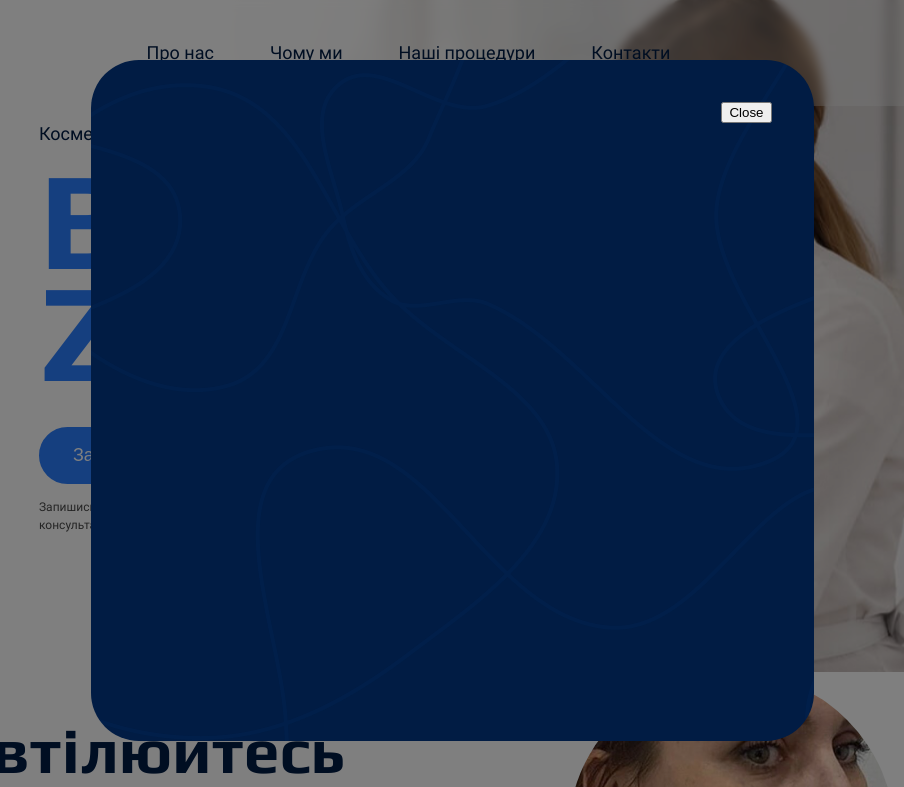
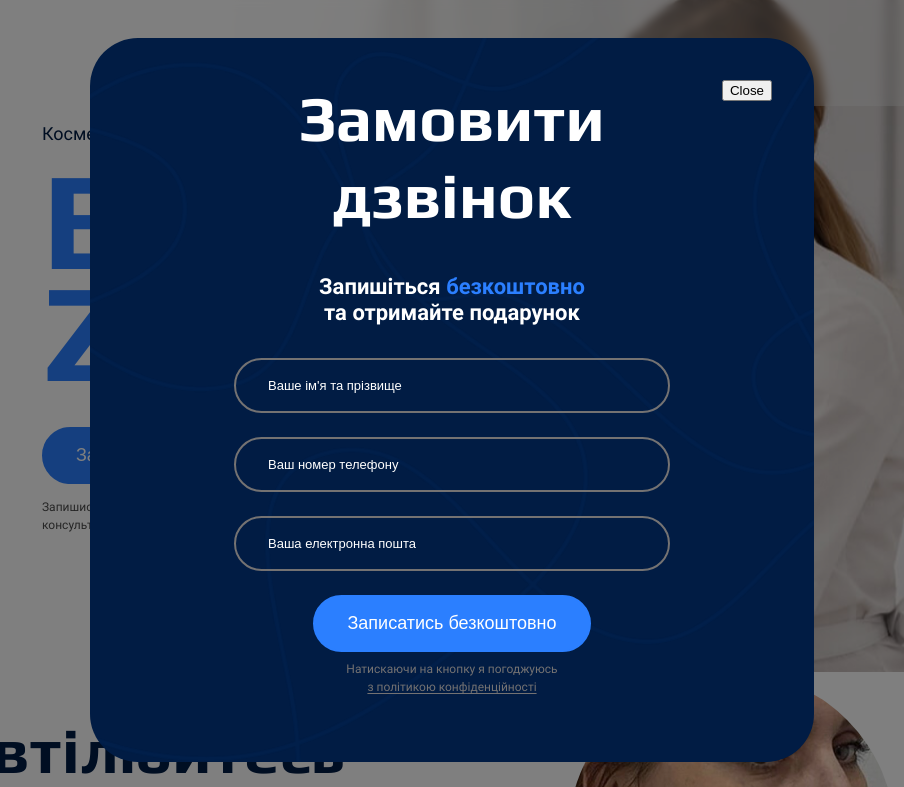
Before and after one commit to OksanaVozna/Beauty-Zone-Project, a plain HTML site: page index.html in a window 1280 px wide. Both pictures are taken after a click on the button "Замовити дзвінок". Shown: the top 787 px of the page, 188-1092 px from the left. Drawn offline with Linux system fonts and the light colour scheme.

Commit message:
added forms

```diff
--- a/css/style.css
+++ b/css/style.css
@@ -35,6 +35,7 @@
   --color-brand-dark: #011c44;
   --color-brand-light: #2b7fff;
   --color-brand-white: #ffffff;
+  --color-brand-gray: #747272;
   --secondary-color-dark: #000000;
   --color-secondary-dark-blue: #011f4a;
   --color-secondary-light-blue: #a8c6f561;
@@ -80,8 +81,23 @@ a {
   display: inline-block;
 }
 
+.visually-hidden {
+  position: absolute;
+  width: 1px;
+  height: 1px;
+  margin: -1px;
+  padding: 0;
+  overflow: hidden;
+  border: 0;
+  clip: rect(0 0 0 0);
+}
+
 .section {
   padding: 48px 0;
+}
+
+.accent {
+  color: var(--color-brand-light);
 }
 
 .section-title {
@@ -90,10 +106,6 @@ a {
   color: var(--color-brand-dark);
   font-family: 'Play', sans-serif;
   font-size: 64px;
-}
-
-.section-title .accent {
-  color: var(--color-brand-light);
 }
 
 .container {
@@ -179,7 +191,7 @@ a {
 /* hero section */
 
 .hero-section {
-  padding: 123.12px 0px 126.48px 203px;
+  padding: 123.12px 0px 126.48px 206px;
   background-image: linear-gradient(
       89.38deg,
       #ffffff 30.62%,
@@ -463,7 +475,7 @@ a {
 }
 
 .copyright-text {
-  color: #747272;
+  color: var(--color-brand-gray);
   font-size: 13px;
 }
 
@@ -478,7 +490,7 @@ a {
   display: flex;
   justify-content: center;
   align-items: center;
-  padding: 20px 0;
+  padding: 10px 0;
   background-color: rgba(0, 0, 0, 0.5);
   transition: opacity 0.3s, visibility 0.3s;
 }
@@ -492,13 +504,15 @@ a {
 .modal {
   position: relative;
   width: 100%;
-  max-width: 723px;
+  max-width: 724px;
   height: 100%;
-  max-height: 681px;
+  max-height: 724px;
+  padding: 42px 144px;
   border-radius: 48px;
   background-image: url(../images/modal-background.png);
   background-color: var(--color-brand-dark);
   background-size: cover;
+  overflow: auto;
 }
 
 .modal-btn-close {
@@ -506,3 +520,74 @@ a {
   top: 42px;
   right: 42px;
 }
+
+.modal-title {
+  margin: 0 auto 40px;
+  text-align: center;
+  color: var(--color-brand-white);
+  font-family: 'Play', sans-serif;
+  font-weight: 700;
+  font-size: 64px;
+}
+
+.modal-text {
+  max-width: 274px;
+  margin: 0 auto 32px;
+  text-align: center;
+  color: var(--color-brand-white);
+  font-family: 'Roboto', sans-serif;
+  font-weight: 600;
+  font-size: 22px;
+}
+
+.form-field {
+  margin-bottom: 24px;
+}
+
+.form-label {
+  display: block;
+}
+
+.form-input {
+  width: 100%;
+  padding: 18px 32px;
+  color: var(--color-brand-white);
+  font-size: 13px;
+  background-color: transparent;
+  border-radius: 32px;
+  border: 2px solid var(--color-brand-gray);
+  transition: background-color 0.3s;
+}
+
+.form-input:focus {
+  background-color: var(--color-brand-gray);
+  outline: none;
+}
+
+.form-input::placeholder {
+  color: var(--color-brand-white);
+  font-size: 13px;
+}
+
+.form-button {
+  display: block;
+  margin: 0 auto 8px;
+}
+
+.button:hover.form-button {
+  color: var(--color-brand-white);
+}
+
+.form-terms {
+  margin: 0 auto;
+  max-width: 212px;
+  color: var(--color-brand-gray);
+  font-size: 12px;
+  line-height: 1.5;
+  text-align: center;
+}
+
+.form-link {
+  color: var(--color-brand-gray);
+  text-underline-offset: 2px;
+}
--- a/index.html
+++ b/index.html
@@ -62,7 +62,7 @@
       </div>
     </header>
     <main>
-      <section class="hero-section">
+      <section class="hero-section section">
         <div class="container hero-container">
           <p>Косметологічна клініка</p>
           <h1 class="hero-title">Beauty Zone</h1>
@@ -215,6 +215,61 @@
                 Запишіться <span class="accent">безкоштовно</span> та отримайте
                 подарунок
               </p>
+              <div class="form-field">
+                <form name="contacts-form" autocomplete="off" novalidate>
+                  <label class="form-label visually-hidden" for="user-name"
+                    >Ім'я</label
+                  >
+                  <input
+                    class="form-input"
+                    type="text"
+                    id="user-name"
+                    name="user-name"
+                    placeholder="Ваше ім'я та прізвище"
+                    required
+                  />
+                </form>
+              </div>
+
+              <div class="form-field">
+                <form name="modal-form" autocomplete="off" novalidate>
+                  <label class="form-label visually-hidden" for="user-tel"
+                    >Телефон</label
+                  >
+                  <input
+                    class="form-input"
+                    type="tel"
+                    id="user-tel"
+                    name="user-tel"
+                    placeholder="Ваш номер телефону"
+                    required
+                  />
+                </form>
+              </div>
+
+              <div class="form-field">
+                <form name="modal-form" autocomplete="off" novalidate>
+                  <label class="form-label visually-hidden" for="user-email"
+                    >Електронна пошта</label
+                  >
+                  <input
+                    class="form-input"
+                    type="email"
+                    id="user-email"
+                    name="user-email"
+                    placeholder="Ваша електронна пошта"
+                    required
+                  />
+                </form>
+              </div>
+
+              <button class="form-button button" type="submit">
+                Записатись безкоштовно
+              </button>
+              <p class="form-terms">
+                Натискаючи на кнопку я погоджуюсь
+                <a class="form-link" href="#">з політикою конфіденційності</a>
+              </p>
             </div>
           </div>
         </div>
@@ -302,6 +357,67 @@
     <div class="backdrop is-hidden">
       <div class="modal">
         <button class="modal-btn-close" type="button">Close</button>
+        <h2 class="modal-title">Замовити дзвінок</h2>
+        <p class="modal-text">
+          Запишіться <span class="accent">безкоштовно</span> та отримайте
+          подарунок
+        </p>
+        <div class="form-field">
+          <form name="modal-form" autocomplete="off" novalidate>
+            <label class="form-label visually-hidden" for="user-name"
+              >Ім'я</label
+            >
+            <input
+              class="form-input"
+              type="text"
+              id="user-name"
+              name="user-name"
+              placeholder="Ваше ім'я та прізвище"
+              required
+            />
+          </form>
+        </div>
+
+        <div class="form-field">
+          <form name="modal-form" autocomplete="off" novalidate>
+            <label class="form-label visually-hidden" for="user-tel"
+              >Телефон</label
+            >
+            <input
+              class="form-input"
+              type="tel"
+              id="user-tel"
+              name="user-tel"
+              placeholder="Ваш номер телефону"
+              required
+              pattern="^\+[0-9]{12}"
+            />
+          </form>
+        </div>
+
+        <div class="form-field">
+          <form name="modal-form" autocomplete="off" novalidate>
+            <label class="form-label visually-hidden" for="user-email"
+              >Електронна пошта</label
+            >
+            <input
+              class="form-input"
+              type="email"
+              id="user-email"
+              name="user-email"
+              placeholder="Ваша електронна пошта"
+              required
+            />
+          </form>
+        </div>
+
+        <button class="form-button button" type="submit">
+          Записатись безкоштовно
+        </button>
+        <p class="form-terms">
+          Натискаючи на кнопку я погоджуюсь
+          <a class="form-link" href="#">з політикою конфіденційності</a>
+        </p>
       </div>
     </div>
 
```
Also changed, not shown: images/background-adv.png (added).
